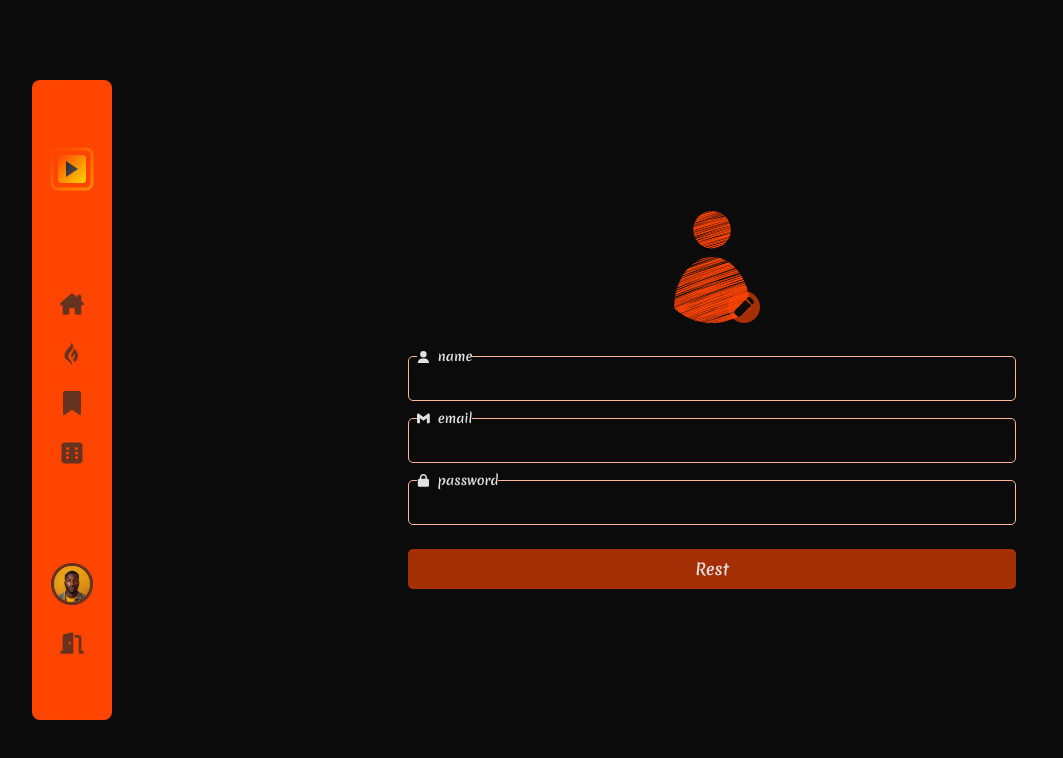
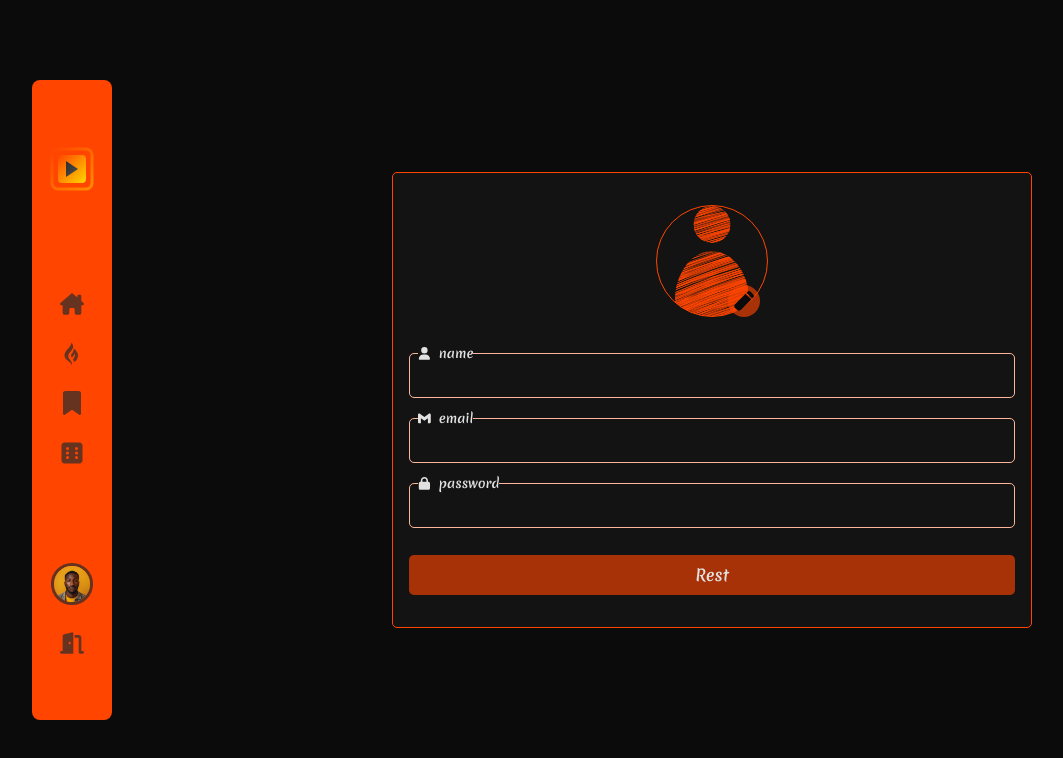
Before and after one commit to Mel-07/MoveSite, a React (Vite) app in the folder MovieAppFont/: page /profile in a window 1280 px wide. Shown: the top 758 px of the page, without its empty margins (0-1063 px from the left). Built offline with nearby package versions, Linux system fonts and the light colour scheme.

Commit message:
:)  styling from

```diff
--- a/MovieAppFont/src/components/ProfileForm/from.scss
+++ b/MovieAppFont/src/components/ProfileForm/from.scss
@@ -4,6 +4,11 @@ $secondary-bg:#ff4500;
     display: grid;
     place-content: center;
     grid-template-columns: minmax(10rem, 40rem);
+    &>div{
+        border-radius: 5px;
+        border: .001rem solid $secondary-bg;
+        background-color: lighten($color: $main-bg, $amount: 3%);
+    }
     form{
         padding: 1rem;
         .profile-container{
@@ -22,7 +27,7 @@ $secondary-bg:#ff4500;
 
 fieldset{
     border: .001rem solid lighten($color: $secondary-bg, $amount: 30%);
-    margin-block: .5rem;
+    margin-block: .7rem;
     border-radius: 5px;
     &:focus-within{
         border: .001rem solid $secondary-bg;
@@ -46,6 +51,7 @@ fieldset{
     img{
         border-radius: 50%;
         z-index: 0;
+        border: .001rem solid $secondary-bg;
         width: 100%;
         height: 100%;
     }
--- a/MovieAppFont/src/components/Shared/components/FormInput.tsx
+++ b/MovieAppFont/src/components/Shared/components/FormInput.tsx
@@ -36,7 +36,7 @@ function FormInput({type,name,className,style,value,icon:Icon,...props}:Props) {
           <span>{name}</span>
         </legend>
         <input
-        value={value}
+          value={value}
           style={{
             borderRadius: "7px",
             minWidth: "100%",
@@ -45,7 +45,7 @@ function FormInput({type,name,className,style,value,icon:Icon,...props}:Props) {
           }}
           type={type}
           name={name}
-          className={` bg-[#0b0b0b] outline-none ${className}`}
+          className={` bg-[#131313] outline-none ${className}`}
           required
           {...props}
         />
```
